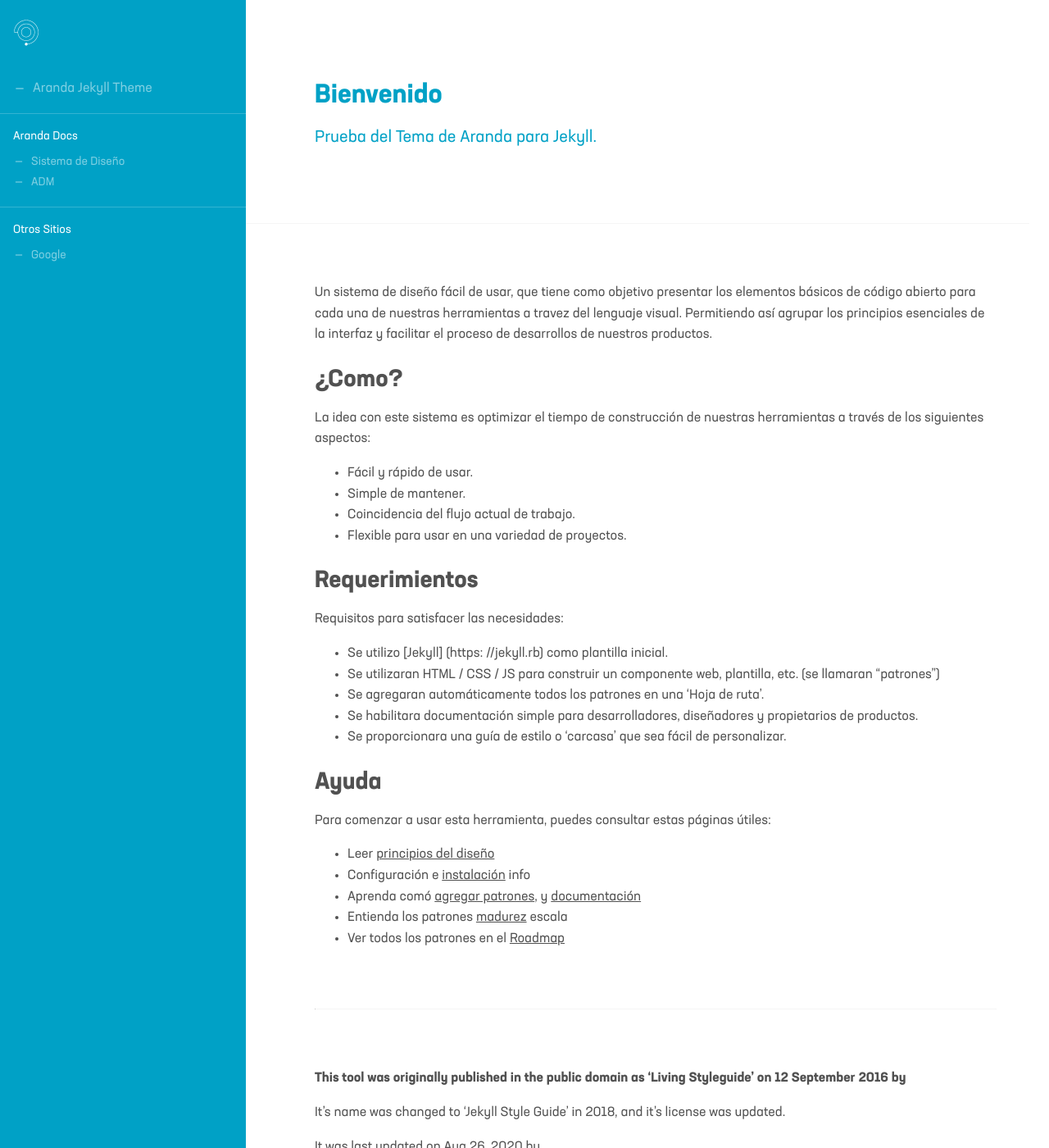
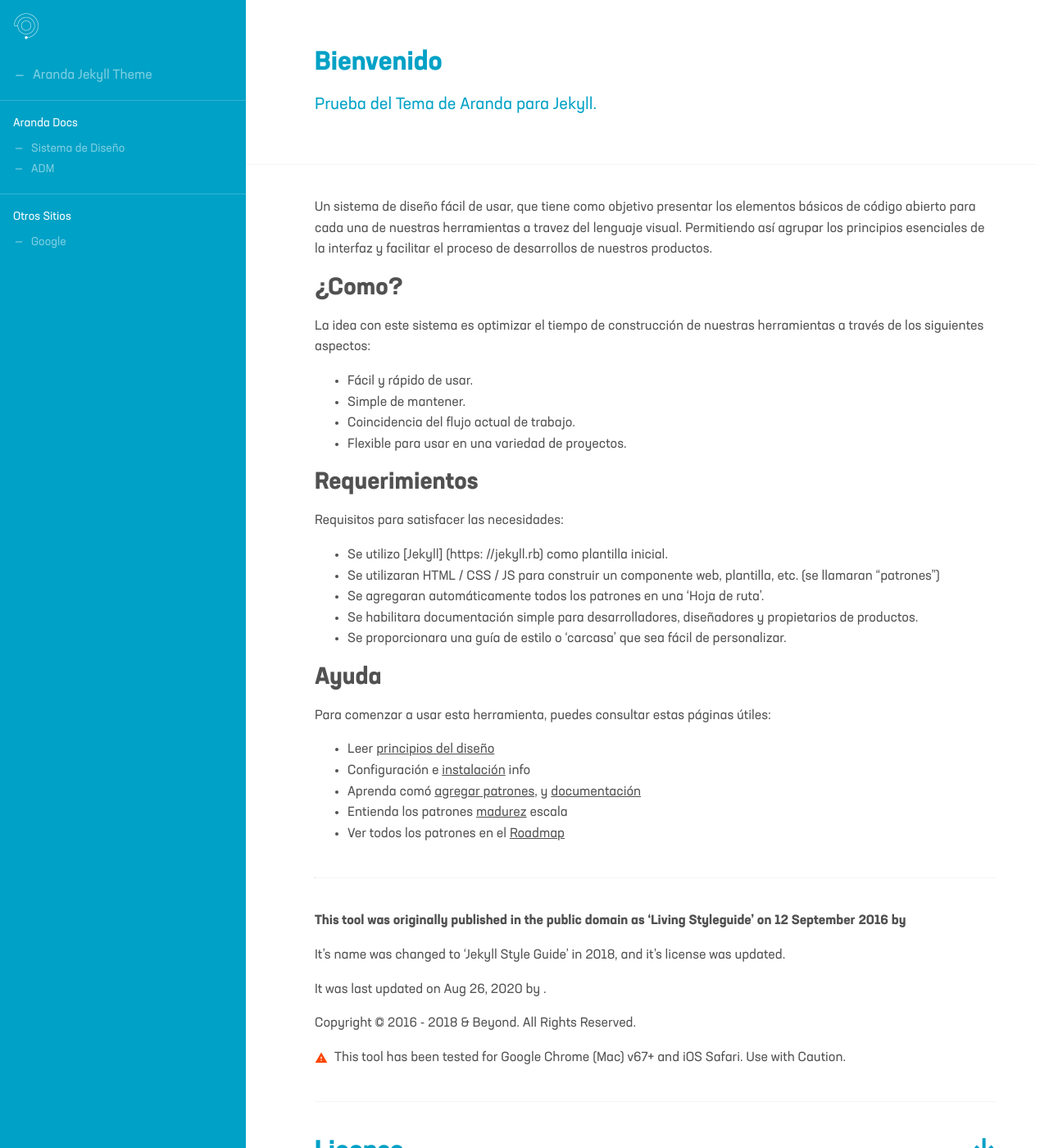
Before and after one commit to aranda-docs/aranda-jekyll-theme, a Jekyll site: the page built from test/index.md, in a window 1280 px wide and 1400 px high. Shown: the whole window at 82% size. Built offline with Jekyll 4.4.1, drawn with Linux system fonts in a browser that asks for light colours.

Commit message:
Update _variables.scss

```diff
--- a/_sass/abstracts/_variables.scss
+++ b/_sass/abstracts/_variables.scss
@@ -77,14 +77,14 @@ $base-border: 1px solid $smoke;
 // Margins
 $margin: 1rem;
 $margin_small: .5rem;
-$margin_large: 1.5rem;
-$margin_huge: 3rem;
-$margin_massive: 4.5rem;
+$margin_large: 1rem;
+$margin_huge: 2rem;
+$margin_massive: 2.5rem;
 
 
 // Mobile Margins
 $m_margin_huge: 1.5rem;
-$m_margin_massive: 3rem;
+$m_margin_massive: 2rem;
 
 // Aranda Products
 // ===============
```
